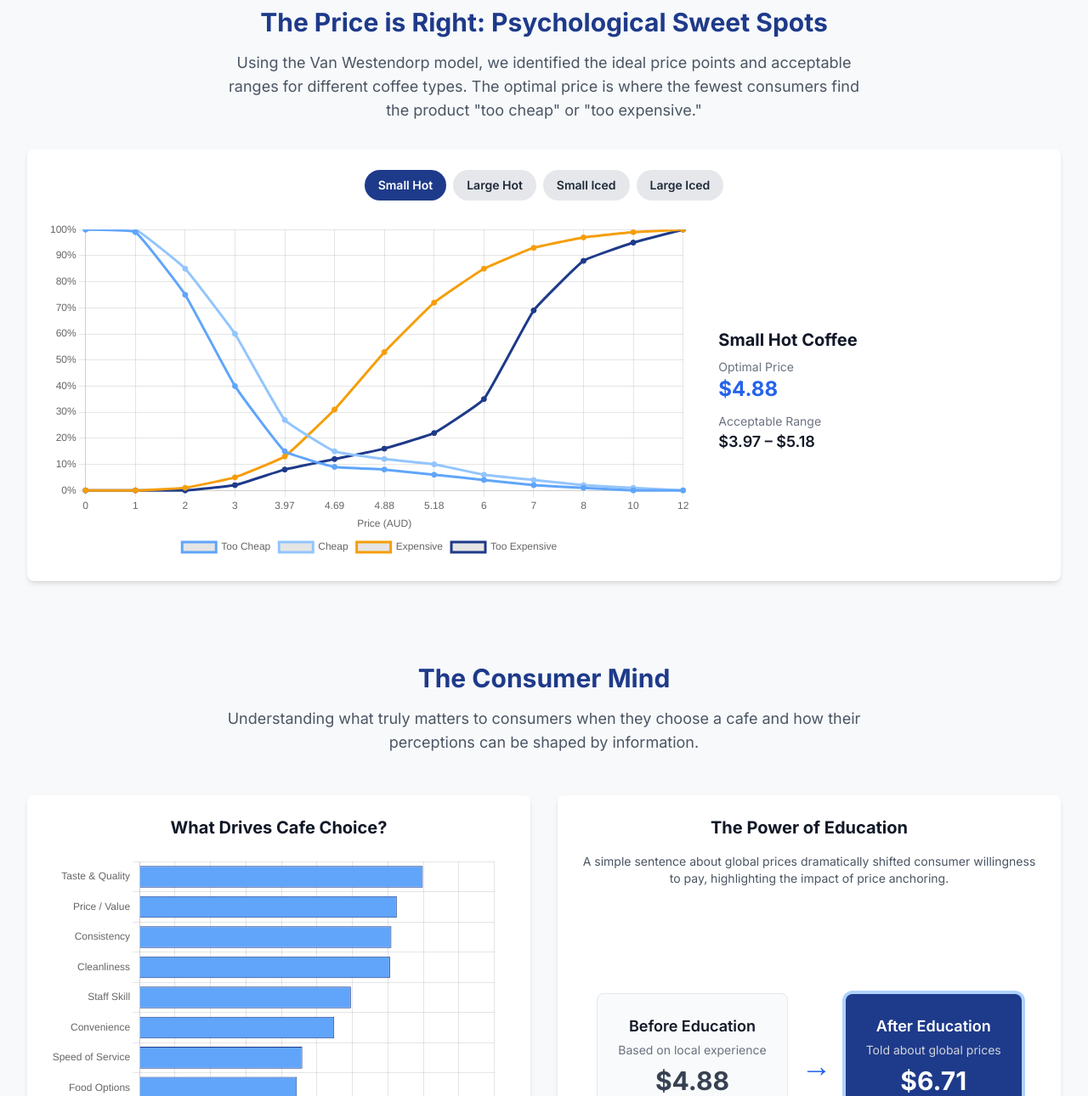
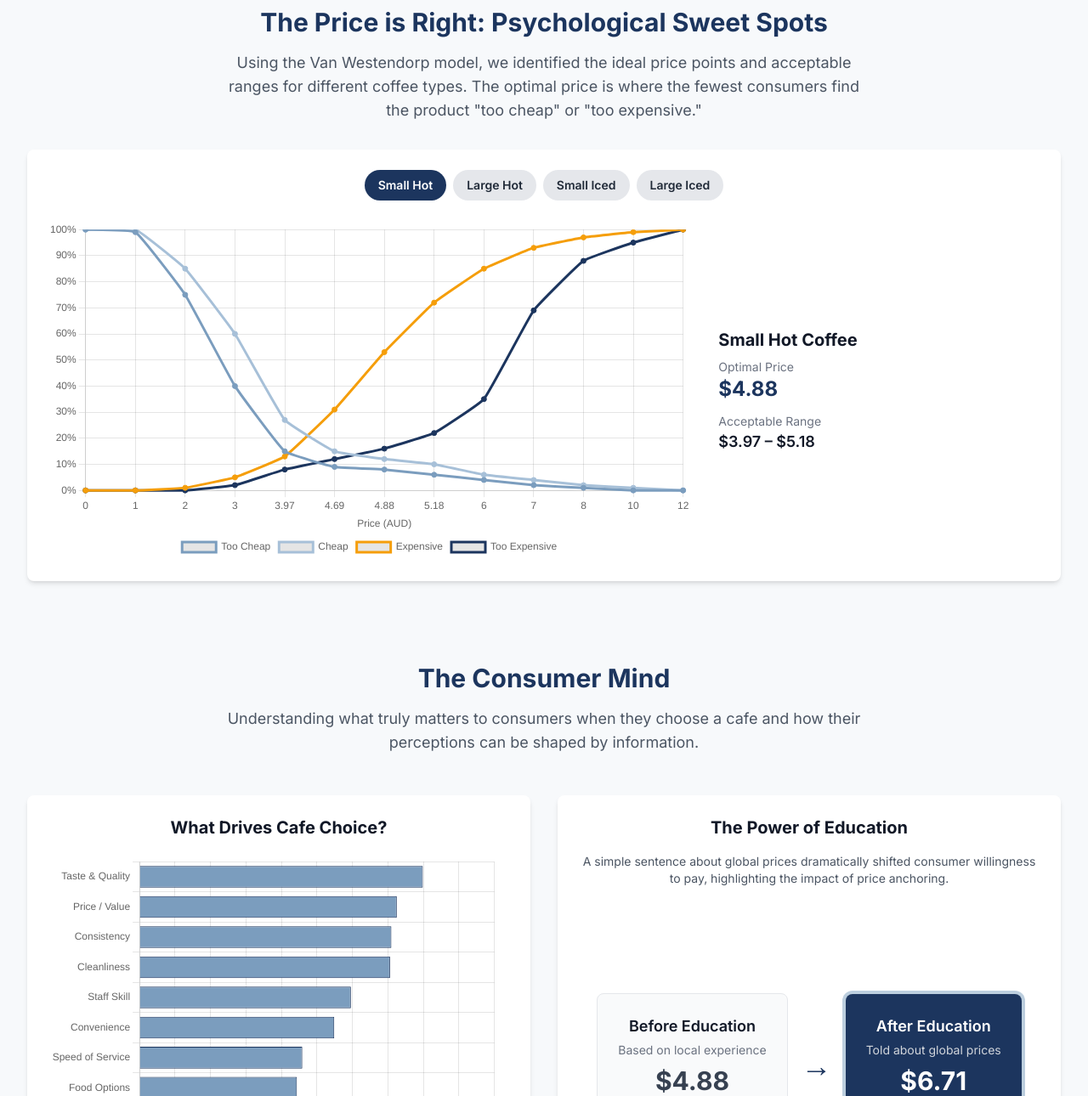
Before and after one commit to UpdateXahid/SurveyResultsVisualised, a plain HTML site: page index.html in a window 1280 px wide. Shown: the part 1510-2800 px from the top of the page at 85% size. Drawn offline with nearby package versions, Linux system fonts and the light colour scheme.

Commit message:
Update index.html

```diff
--- a/index.html
+++ b/index.html
@@ -36,14 +36,14 @@
             transition: color 0.3s, border-color 0.3s;
         }
         .nav-link:hover, .nav-link.active {
-            color: #2563EB;
-            border-bottom-color: #2563EB;
+            color: #1c355e;
+            border-bottom-color: #1c355e;
         }
         .tab-button {
             transition: all 0.3s;
         }
         .tab-button.active {
-            background-color: #1E3A8A;
+            background-color: #1c355e;
             color: #FFFFFF;
         }
     </style>
@@ -54,7 +54,7 @@
         <nav class="container mx-auto px-4 sm:px-6 lg:px-8">
             <div class="flex items-center justify-between h-16">
                 <div class="flex-shrink-0">
-                    <h1 class="text-xl font-bold text-[#1E3A8A]">Coffee Insights 2025</h1>
+                    <h1 class="text-xl font-bold text-[#1c355e]">Coffee Insights 2025</h1>
                 </div>
                 <div class="hidden md:block">
                     <div class="ml-10 flex items-baseline space-x-4">
@@ -78,26 +78,26 @@
         </div>
 
         <section id="overview" class="mb-24 scroll-mt-20">
-            <h2 class="text-3xl font-bold text-center mb-4 text-[#1E3A8A]">Australian Coffee Market: At a Glance</h2>
+            <h2 class="text-3xl font-bold text-center mb-4 text-[#1c355e]">Australian Coffee Market: At a Glance</h2>
             <p class="text-center text-lg text-gray-600 mb-12 max-w-3xl mx-auto">A deep dive into the attitudes of 789 Australian coffee drinkers, revealing key insights into pricing, brand loyalty, and what truly drives cafe choice.</p>
             <div class="grid grid-cols-1 md:grid-cols-2 lg:grid-cols-4 gap-8">
                 <div class="bg-white p-6 rounded-lg shadow-md text-center">
-                    <div class="text-5xl font-bold text-[#2563EB] mb-2">$4.88</div>
+                    <div class="text-5xl font-bold text-[#1c355e] mb-2">$4.88</div>
                     <h3 class="font-semibold text-lg">Optimal Price</h3>
                     <p class="text-sm text-gray-500">For a small hot coffee, balancing value and quality perception.</p>
                 </div>
                 <div class="bg-white p-6 rounded-lg shadow-md text-center">
-                    <div class="text-5xl font-bold text-[#2563EB] mb-2">80%</div>
+                    <div class="text-5xl font-bold text-[#1c355e] mb-2">80%</div>
                     <h3 class="font-semibold text-lg">Taste is King</h3>
                     <p class="text-sm text-gray-500">Of consumers rate taste and quality as the #1 driver of cafe choice.</p>
                 </div>
                 <div class="bg-white p-6 rounded-lg shadow-md text-center">
-                    <div class="text-5xl font-bold text-[#2563EB] mb-2">9.3%</div>
+                    <div class="text-5xl font-bold text-[#1c355e] mb-2">9.3%</div>
                     <h3 class="font-semibold text-lg">Pablo & Rusty's</h3>
                     <p class="text-sm text-gray-500">Brand awareness, positioning it as a known specialty roaster with room to grow.</p>
                 </div>
                 <div class="bg-white p-6 rounded-lg shadow-md text-center">
-                    <div class="text-5xl font-bold text-[#2563EB] mb-2">+37.5%</div>
+                    <div class="text-5xl font-bold text-[#1c355e] mb-2">+37.5%</div>
                     <h3 class="font-semibold text-lg">The Anchor Effect</h3>
                     <p class="text-sm text-gray-500">Education on global prices significantly lifts the consumer's willingness to pay.</p>
                 </div>
@@ -105,15 +105,15 @@
         </section>
 
         <section id="audience" class="mb-24 scroll-mt-20">
-            <h2 class="text-3xl font-bold text-center mb-4 text-[#1E3A8A]">Audience Profile & Cafe Visits</h2>
+            <h2 class="text-3xl font-bold text-center mb-4 text-[#1c355e]">Audience Profile & Cafe Visits</h2>
             <p class="text-center text-lg text-gray-600 mb-12 max-w-3xl mx-auto">The survey captured a broad cross-section of Australian coffee drinkers. Understanding who they are and how often they visit cafes provides crucial context for all findings.</p>
             <div class="grid grid-cols-1 lg:grid-cols-5 gap-8">
                 <div class="bg-white p-6 rounded-lg shadow-md lg:col-span-2">
                     <h3 class="text-xl font-bold mb-4 text-center">Who We Surveyed</h3>
                     <ul class="space-y-4 text-gray-700 mt-6">
-                        <li class="flex items-start"><span class="w-6 h-6 mr-3 text-blue-600 flex-shrink-0">📍</span> <span><span class="font-semibold">Location:</span> 70% Metropolitan, 23% Regional, 7% Remote.</span></li>
-                        <li class="flex items-start"><span class="w-6 h-6 mr-3 text-blue-600 flex-shrink-0">⚥</span> <span><span class="font-semibold">Gender:</span> A near-even split of male and female respondents.</span></li>
-                        <li class="flex items-start"><span class="w-6 h-6 mr-3 text-blue-600 flex-shrink-0">🎂</span> <span><span class="font-semibold">Age:</span> A wide distribution across all age groups from 18 to 65+.</span></li>
+                        <li class="flex items-start"><span class="w-6 h-6 mr-3 text-[#1c355e] flex-shrink-0">📍</span> <span><span class="font-semibold">Location:</span> 70% Metropolitan, 23% Regional, 7% Remote.</span></li>
+                        <li class="flex items-start"><span class="w-6 h-6 mr-3 text-[#1c355e] flex-shrink-0">⚥</span> <span><span class="font-semibold">Gender:</span> A near-even split of male and female respondents.</span></li>
+                        <li class="flex items-start"><span class="w-6 h-6 mr-3 text-[#1c355e] flex-shrink-0">🎂</span> <span><span class="font-semibold">Age:</span> A wide distribution across all age groups from 18 to 65+.</span></li>
                     </ul>
                      <div class="mt-6">
                         <h4 class="text-lg font-semibold text-center mb-3">Geographic Distribution</h4>
@@ -132,7 +132,7 @@
         </section>
 
         <section id="pricing" class="mb-24 scroll-mt-20">
-            <h2 class="text-3xl font-bold text-center mb-4 text-[#1E3A8A]">The Price is Right: Psychological Sweet Spots</h2>
+            <h2 class="text-3xl font-bold text-center mb-4 text-[#1c355e]">The Price is Right: Psychological Sweet Spots</h2>
             <p class="text-center text-lg text-gray-600 mb-8 max-w-3xl mx-auto">Using the Van Westendorp model, we identified the ideal price points and acceptable ranges for different coffee types. The optimal price is where the fewest consumers find the product "too cheap" or "too expensive."</p>
             <div class="bg-white p-6 rounded-lg shadow-md">
                 <div id="pricing-tabs" class="flex flex-wrap justify-center gap-2 mb-6">
@@ -152,7 +152,7 @@
                         <div class="space-y-3">
                             <div>
                                 <p class="text-sm text-gray-500">Optimal Price</p>
-                                <p id="pricing-optimal" class="text-2xl font-bold text-[#2563EB]">$4.88</p>
+                                <p id="pricing-optimal" class="text-2xl font-bold text-[#1c355e]">$4.88</p>
                             </div>
                             <div>
                                 <p class="text-sm text-gray-500">Acceptable Range</p>
@@ -165,7 +165,7 @@
         </section>
 
         <section id="drivers" class="mb-24 scroll-mt-20">
-            <h2 class="text-3xl font-bold text-center mb-4 text-[#1E3A8A]">The Consumer Mind</h2>
+            <h2 class="text-3xl font-bold text-center mb-4 text-[#1c355e]">The Consumer Mind</h2>
             <p class="text-center text-lg text-gray-600 mb-12 max-w-3xl mx-auto">Understanding what truly matters to consumers when they choose a cafe and how their perceptions can be shaped by information.</p>
             <div class="grid grid-cols-1 lg:grid-cols-2 gap-8">
                 <div class="bg-white p-6 rounded-lg shadow-md flex flex-col">
@@ -185,39 +185,39 @@
                                 <div class="text-3xl font-bold text-gray-700">$4.88</div>
                                 <p class="font-semibold text-gray-600">Optimal Price</p>
                             </div>
-                            <div class="text-4xl font-bold text-[#2563EB] transform md:rotate-0 rotate-90">
+                            <div class="text-4xl font-bold text-[#1c355e] transform md:rotate-0 rotate-90">
                             →
                             </div>
-                            <div class="bg-[#1E3A8A] text-white p-6 rounded-lg text-center ring-4 ring-[#60A5FA]/50">
+                            <div class="bg-[#1c355e] text-white p-6 rounded-lg text-center ring-4 ring-[#7b9dbe]/50">
                                 <h4 class="font-semibold text-lg mb-1">After Education</h4>
                                 <p class="text-gray-300 text-sm mb-2">Told about global prices</p>
                                 <div class="text-3xl font-bold text-white">$6.71</div>
                                 <p class="font-semibold text-gray-200">New Optimal Price</p>
                             </div>
                         </div>
-                         <p class="text-center text-sm text-gray-600 mt-6">This <span class="font-bold text-blue-600">+37.5% increase</span> proves that educating consumers on value and context can effectively reframe price expectations.</p>
+                         <p class="text-center text-sm text-gray-600 mt-6">This <strong class="text-[#1c355e]">+37.5% increase</strong> proves that educating consumers on value and context can effectively reframe price expectations.</p>
                     </div>
                 </div>
             </div>
         </section>
 
         <section id="brands" class="mb-24 scroll-mt-20">
-            <h2 class="text-3xl font-bold text-center mb-4 text-[#1E3A8A]">The Brand Landscape</h2>
+            <h2 class="text-3xl font-bold text-center mb-4 text-[#1c355e]">The Brand Landscape</h2>
             <p class="text-center text-lg text-gray-600 mb-12 max-w-3xl mx-auto">While supermarket giants dominate recognition, specialty brands have carved out a significant space. This is where Pablo & Rusty's fits into the competitive picture.</p>
              <div class="bg-white p-6 rounded-lg shadow-md">
                 <h3 class="text-xl font-bold mb-4 text-center">Brand Recognition (Aided Awareness)</h3>
                 <div class="chart-container h-96 md:h-[500px]">
                     <canvas id="brandsChart"></canvas>
                 </div>
-                <div class="mt-6 p-4 bg-blue-50 rounded-lg border border-blue-200">
-                    <h4 class="font-bold text-lg text-[#1E3A8A]">Spotlight on Pablo & Rusty's</h4>
-                    <p class="text-gray-700 mt-2">With **9.3% awareness**, Pablo & Rusty's is a recognized name in the specialty coffee scene, competitive with peers like Industry Beans (9.5%). The key strategic opportunity is to convert this recognition into top-of-mind recall, bridging the gap to larger specialty players like Campos (36.6%) by focusing on the core drivers of taste, value, and consistency.</p>
+                <div class="mt-6 p-4 bg-[#eef2f9] rounded-lg border border-[#cad5e8]">
+                    <h4 class="font-bold text-lg text-[#1c355e]">Spotlight on Pablo & Rusty's</h4>
+                    <p class="text-gray-700 mt-2">With <strong>9.3% awareness</strong>, Pablo & Rusty's is a recognized name in the specialty coffee scene, competitive with peers like Industry Beans (9.5%). The key strategic opportunity is to convert this recognition into top-of-mind recall, bridging the gap to larger specialty players like Campos (36.6%) by focusing on the core drivers of taste, value, and consistency.</p>
                 </div>
             </div>
         </section>
 
         <section id="habits" class="scroll-mt-20">
-            <h2 class="text-3xl font-bold text-center mb-4 text-[#1E3A8A]">Specialty Insights & Consumption Habits</h2>
+            <h2 class="text-3xl font-bold text-center mb-4 text-[#1c355e]">Specialty Insights & Consumption Habits</h2>
             <p class="text-center text-lg text-gray-600 mb-12 max-w-3xl mx-auto">Understanding where, how, and what consumers drink provides context for the entire coffee experience.</p>
             <div class="grid grid-cols-1 lg:grid-cols-2 gap-8 mb-8">
                 <div class="bg-white p-6 rounded-lg shadow-md">
@@ -226,7 +226,7 @@
                         <div class="chart-container h-56">
                             <canvas id="specialtyAwarenessChart"></canvas>
                         </div>
-                        <p class="text-center text-sm text-gray-600 mt-4">While **59%** have heard of the term, their understanding is tied to tangible benefits. See what attributes they associate most with the term below.</p>
+                        <p class="text-center text-sm text-gray-600 mt-4">While <strong>59%</strong> have heard of the term, their understanding is tied to tangible benefits. See what attributes they associate most with the term below.</p>
                     </div>
                 </div>
                 <div class="bg-white p-6 rounded-lg shadow-md">
@@ -282,10 +282,10 @@
                         range: '$3.97 – $5.18',
                         labels: [0, 1, 2, 3, 3.97, 4.69, 4.88, 5.18, 6, 7, 8, 10, 12],
                         datasets: [
-                            { label: 'Too Cheap', data: [100, 99, 75, 40, 15, 9, 8, 6, 4, 2, 1, 0, 0], borderColor: '#60A5FA', tension: 0.1, pointBackgroundColor: '#60A5FA' },
-                            { label: 'Cheap', data: [100, 100, 85, 60, 27, 15, 12, 10, 6, 4, 2, 1, 0], borderColor: '#93C5FD', tension: 0.1, pointBackgroundColor: '#93C5FD' },
+                            { label: 'Too Cheap', data: [100, 99, 75, 40, 15, 9, 8, 6, 4, 2, 1, 0, 0], borderColor: '#7b9dbe', tension: 0.1, pointBackgroundColor: '#7b9dbe' },
+                            { label: 'Cheap', data: [100, 100, 85, 60, 27, 15, 12, 10, 6, 4, 2, 1, 0], borderColor: '#a7c0d8', tension: 0.1, pointBackgroundColor: '#a7c0d8' },
                             { label: 'Expensive', data: [0, 0, 1, 5, 13, 31, 53, 72, 85, 93, 97, 99, 100], borderColor: '#F59E0B', tension: 0.1, pointBackgroundColor: '#F59E0B' },
-                            { label: 'Too Expensive', data: [0, 0, 0, 2, 8, 12, 16, 22, 35, 69, 88, 95, 100], borderColor: '#1E3A8A', tension: 0.1, pointBackgroundColor: '#1E3A8A' }
+                            { label: 'Too Expensive', data: [0, 0, 0, 2, 8, 12, 16, 22, 35, 69, 88, 95, 100], borderColor: '#1c355e', tension: 0.1, pointBackgroundColor: '#1c355e' }
                         ]
                     },
                     largeHot: {
@@ -294,10 +294,10 @@
                         range: '$4.99 – $6.20',
                         labels: [0, 2, 4, 4.99, 5.20, 5.27, 6.20, 7, 8, 10, 12],
                         datasets: [
-                            { label: 'Too Cheap', data: [100, 98, 70, 30, 26, 15, 8, 4, 2, 1, 0], borderColor: '#60A5FA', tension: 0.1, pointBackgroundColor: '#60A5FA' },
-                            { label: 'Cheap', data: [100, 99, 80, 40, 30, 15, 10, 5, 3, 1, 0], borderColor: '#93C5FD', tension: 0.1, pointBackgroundColor: '#93C5FD' },
+                            { label: 'Too Cheap', data: [100, 98, 70, 30, 26, 15, 8, 4, 2, 1, 0], borderColor: '#7b9dbe', tension: 0.1, pointBackgroundColor: '#7b9dbe' },
+                            { label: 'Cheap', data: [100, 99, 80, 40, 30, 15, 10, 5, 3, 1, 0], borderColor: '#a7c0d8', tension: 0.1, pointBackgroundColor: '#a7c0d8' },
                             { label: 'Expensive', data: [0, 1, 5, 15, 30, 50, 65, 80, 90, 98, 100], borderColor: '#F59E0B', tension: 0.1, pointBackgroundColor: '#F59E0B' },
-                            { label: 'Too Expensive', data: [0, 0, 2, 10, 15, 20, 30, 50, 70, 90, 100], borderColor: '#1E3A8A', tension: 0.1, pointBackgroundColor: '#1E3A8A' }
+                            { label: 'Too Expensive', data: [0, 0, 2, 10, 15, 20, 30, 50, 70, 90, 100], borderColor: '#1c355e', tension: 0.1, pointBackgroundColor: '#1c355e' }
                         ]
                     },
                     smallIced: {
@@ -306,10 +306,10 @@
                         range: '$4.05 – $5.37',
                         labels: [0, 2, 4.05, 4.95, 4.96, 5.37, 6, 8, 10, 12],
                         datasets: [
-                            { label: 'Too Cheap', data: [100, 80, 25, 12, 10, 8, 5, 2, 1, 0], borderColor: '#60A5FA', tension: 0.1, pointBackgroundColor: '#60A5FA' },
-                            { label: 'Cheap', data: [100, 90, 40, 21, 20, 15, 10, 5, 2, 1], borderColor: '#93C5FD', tension: 0.1, pointBackgroundColor: '#93C5FD' },
+                            { label: 'Too Cheap', data: [100, 80, 25, 12, 10, 8, 5, 2, 1, 0], borderColor: '#7b9dbe', tension: 0.1, pointBackgroundColor: '#7b9dbe' },
+                            { label: 'Cheap', data: [100, 90, 40, 21, 20, 15, 10, 5, 2, 1], borderColor: '#a7c0d8', tension: 0.1, pointBackgroundColor: '#a7c0d8' },
                             { label: 'Expensive', data: [0, 2, 8, 20, 45, 60, 75, 95, 100, 100], borderColor: '#F59E0B', tension: 0.1, pointBackgroundColor: '#F59E0B' },
-                            { label: 'Too Expensive', data: [0, 1, 5, 15, 35, 50, 65, 85, 98, 100], borderColor: '#1E3A8A', tension: 0.1, pointBackgroundColor: '#1E3A8A' }
+                            { label: 'Too Expensive', data: [0, 1, 5, 15, 35, 50, 65, 85, 98, 100], borderColor: '#1c355e', tension: 0.1, pointBackgroundColor: '#1c355e' }
                         ]
                     },
                     largeIced: {
@@ -318,10 +318,10 @@
                         range: '$5.05 – $6.60',
                         labels: [0, 2, 4, 5.05, 5.89, 5.91, 6.60, 8, 10, 12],
                         datasets: [
-                            { label: 'Too Cheap', data: [100, 95, 70, 30, 15, 10, 8, 4, 1, 0], borderColor: '#60A5FA', tension: 0.1, pointBackgroundColor: '#60A5FA' },
-                            { label: 'Cheap', data: [100, 98, 75, 40, 25, 20, 15, 8, 3, 1], borderColor: '#93C5FD', tension: 0.1, pointBackgroundColor: '#93C5FD' },
+                            { label: 'Too Cheap', data: [100, 95, 70, 30, 15, 10, 8, 4, 1, 0], borderColor: '#7b9dbe', tension: 0.1, pointBackgroundColor: '#7b9dbe' },
+                            { label: 'Cheap', data: [100, 98, 75, 40, 25, 20, 15, 8, 3, 1], borderColor: '#a7c0d8', tension: 0.1, pointBackgroundColor: '#a7c0d8' },
                             { label: 'Expensive', data: [0, 1, 4, 10, 25, 48, 62, 88, 97, 100], borderColor: '#F59E0B', tension: 0.1, pointBackgroundColor: '#F59E0B' },
-                            { label: 'Too Expensive', data: [0, 0, 2, 8, 18, 33, 55, 80, 95, 100], borderColor: '#1E3A8A', tension: 0.1, pointBackgroundColor: '#1E3A8A' }
+                            { label: 'Too Expensive', data: [0, 0, 2, 8, 18, 33, 55, 80, 95, 100], borderColor: '#1c355e', tension: 0.1, pointBackgroundColor: '#1c355e' }
                         ]
                     }
                 },
@@ -344,17 +344,17 @@
                 consumptionLocation: {
                     labels: ['At Home', 'At Work', 'Cafe (Home)', 'Cafe (Work)', 'Cafe (Other)', 'Petrol/Convenience', 'Fast Food'],
                     datasets: [
-                        { label: 'Very Often', data: [54.75, 17.36, 8.11, 7.22, 4.06, 2.79, 3.42], backgroundColor: '#1E3A8A'},
-                        { label: 'Often', data: [18.38, 21.29, 18.63, 14.32, 10.90, 7.22, 7.73], backgroundColor: '#2563EB'},
-                        { label: 'Sometimes', data: [12.80, 17.11, 36.88, 26.11, 27.63, 17.11, 23.83], backgroundColor: '#60A5FA'},
-                        { label: 'Rarely', data: [9.13, 9.38, 25.98, 19.01, 41.70, 31.18, 35.23], backgroundColor: '#93C5FD'},
+                        { label: 'Very Often', data: [54.75, 17.36, 8.11, 7.22, 4.06, 2.79, 3.42], backgroundColor: '#1c355e'},
+                        { label: 'Often', data: [18.38, 21.29, 18.63, 14.32, 10.90, 7.22, 7.73], backgroundColor: '#4a698c'},
+                        { label: 'Sometimes', data: [12.80, 17.11, 36.88, 26.11, 27.63, 17.11, 23.83], backgroundColor: '#7b9dbe'},
+                        { label: 'Rarely', data: [9.13, 9.38, 25.98, 19.01, 41.70, 31.18, 35.23], backgroundColor: '#a7c0d8'},
                     ]
                 },
                 otherBeverages: {
                      labels: ['Black/Green Tea', 'Chocolate', 'Herbal Tea', 'Energy Drinks', 'Chai', 'Decaf Coffee', 'Matcha', 'Bubble Tea'],
                      datasets: [
-                        { label: 'Often/Very Often', data: [27.06, 12.94, 12.94, 12.82, 8.35, 7.29, 6.00, 5.41], backgroundColor: '#1E3A8A' },
-                        { label: 'Sometimes (1-2/wk)', data: [17.53, 20.24, 12.12, 13.88, 10.00, 7.76, 12.00, 8.94], backgroundColor: '#60A5FA' }
+                        { label: 'Often/Very Often', data: [27.06, 12.94, 12.94, 12.82, 8.35, 7.29, 6.00, 5.41], backgroundColor: '#1c355e' },
+                        { label: 'Sometimes (1-2/wk)', data: [17.53, 20.24, 12.12, 13.88, 10.00, 7.76, 12.00, 8.94], backgroundColor: '#7b9dbe' }
                      ]
                 }
             };
@@ -403,7 +403,7 @@
                     datasets: [{
                         label: '% of Respondents',
                         data: data.stateDistribution.values,
-                        backgroundColor: '#60A5FA',
+                        backgroundColor: '#7b9dbe',
                     }]
                 },
                 options: {
@@ -421,7 +421,7 @@
                     datasets: [{
                         label: '% of Consumers',
                         data: data.cafeVisits.values,
-                        backgroundColor: '#60A5FA',
+                        backgroundColor: '#7b9dbe',
                     }]
                 },
                 options: {
@@ -438,8 +438,8 @@
                     datasets: [{
                         label: '% Rating as Very/Extremely Important',
                         data: data.drivers.values,
-                        backgroundColor: '#60A5FA',
-                        borderColor: '#1E3A8A',
+                        backgroundColor: '#7b9dbe',
+                        borderColor: '#1c355e',
                         borderWidth: 1
                     }]
                 },
@@ -457,8 +457,8 @@
                     datasets: [{
                         label: 'Aided Brand Awareness',
                         data: data.brands.values,
-                        backgroundColor: (context) => (context.label === "Pablo & Rusty's" ? '#2563EB' : '#93C5FD'),
-                        borderColor: '#1E3A8A',
+                        backgroundColor: (context) => (context.label === "Pablo & Rusty's" ? '#1c355e' : '#a7c0d8'),
+                        borderColor: '#1c355e',
                         borderWidth: 1
                     }]
                 },
@@ -475,7 +475,7 @@
                     labels: data.specialtyAwareness.labels,
                     datasets: [{
                         data: data.specialtyAwareness.values,
-                        backgroundColor: ['#2563EB', '#D1D5DB'],
+                        backgroundColor: ['#1c355e', '#D1D5DB'],
                         borderColor: '#F7F9FB',
                         borderWidth: 4
                     }]
@@ -490,7 +490,7 @@
                     datasets: [{
                         label: '% Who Associate Term with Attribute',
                         data: data.specialtyMeaning.values,
-                        backgroundColor: '#60A5FA',
+                        backgroundColor: '#7b9dbe',
                     }]
                 },
                 options: {
```
